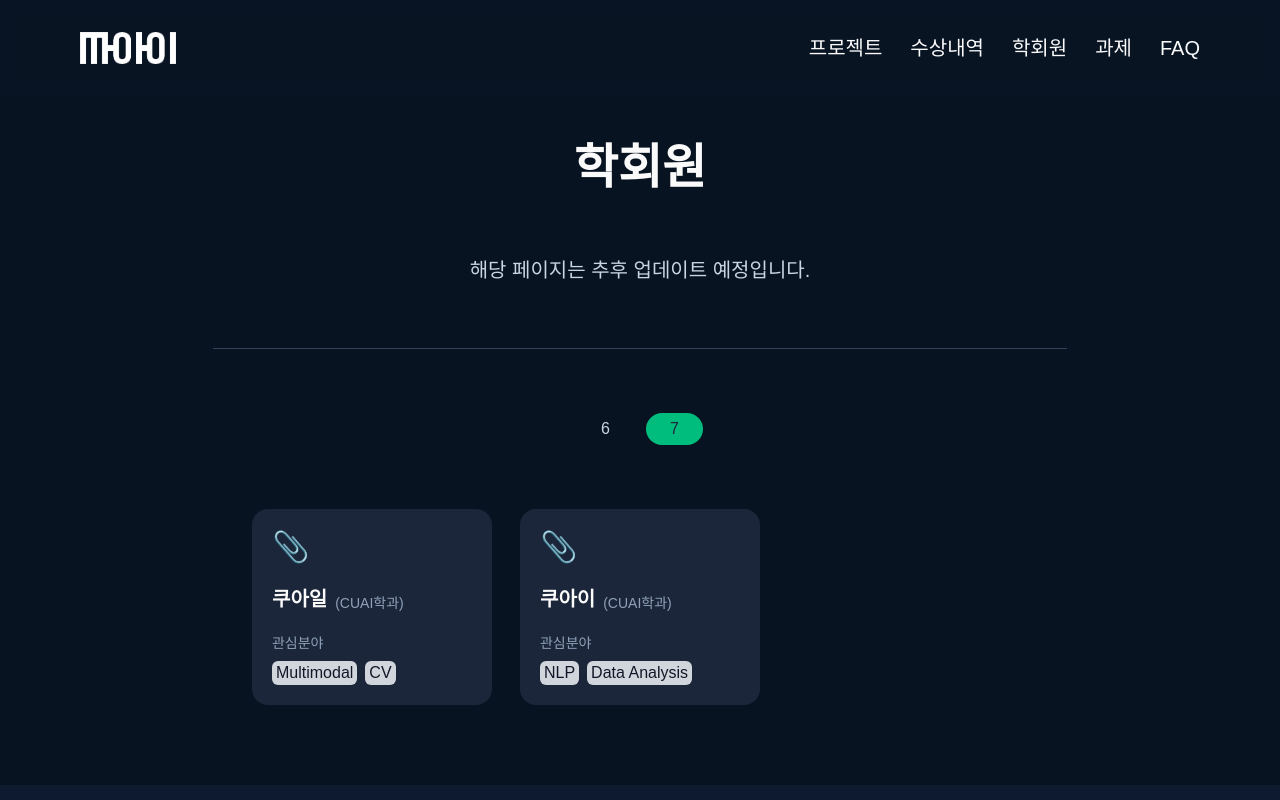
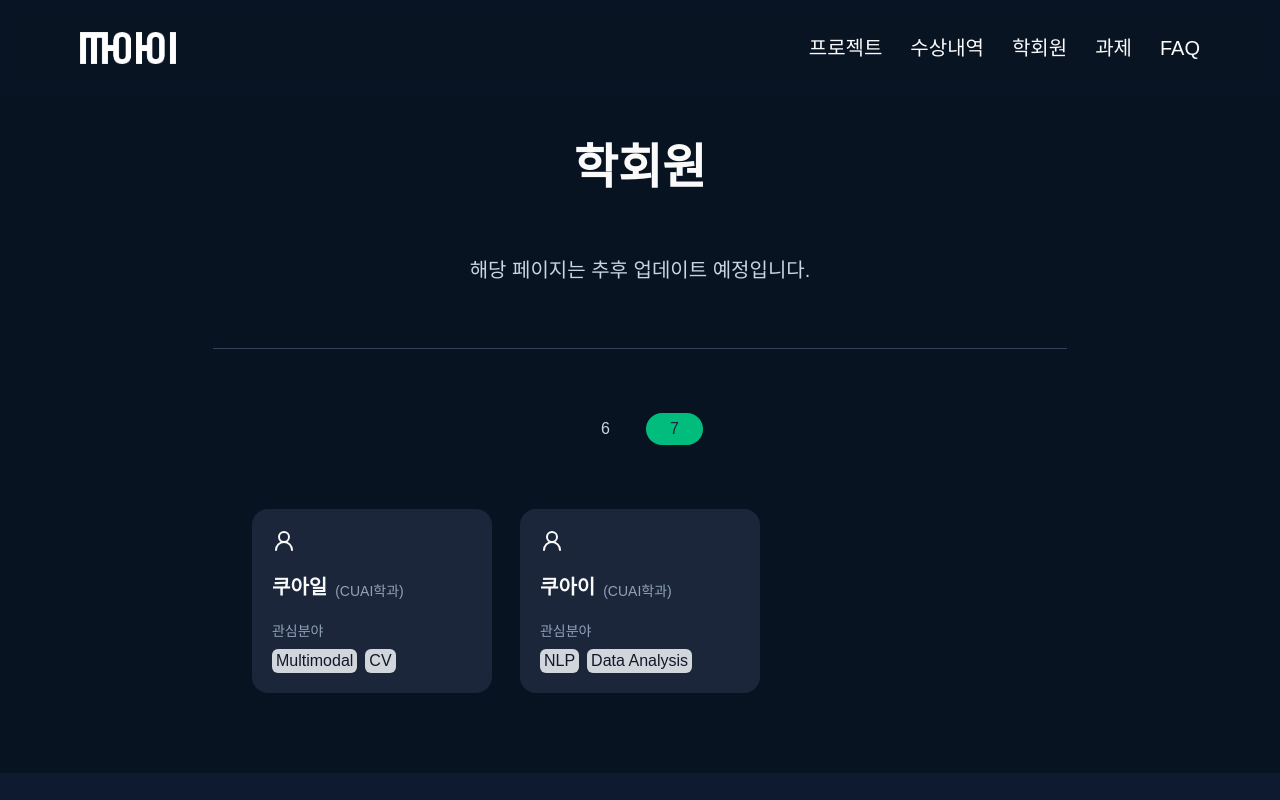
Before and after one commit to CUAI-CAU/CUAI_Webpage, a Next.js app in the folder frontend/: page /members in a window 1280 px wide. Shown: the top 800 px of the page. Built offline with nearby package versions, Linux system fonts and the light colour scheme.

Commit message:
frontend/feat: 학회원 카드 아이콘 수정

```diff
--- a/frontend/src/app/members/page.tsx
+++ b/frontend/src/app/members/page.tsx
@@ -3,6 +3,7 @@
 import { useState } from 'react'
 import { FadeInOnMount, TitledSection } from '@/components'
 import { ColoredTag } from '@/components/notion'
+import { UserRound } from 'lucide-react'
 // import { useGetMembers } from '@/hooks/useGetMembers'
 
 const TEMP_MEMBERS_BY_GENERATION = [
@@ -57,7 +58,9 @@ export default function MembersPage() {
                             key={member.id}
                             className="bg-slate-800/90 rounded-2xl w-60 p-5 space-y-5 transition-all duration-300 hover:-translate-y-1 hover:scale-[1.02]"
                         >
-                            <div className="text-3xl">📎</div>
+                            <div className="text-3xl">
+                                <UserRound />
+                            </div>
                             <div className="flex flex-row items-end gap-2">
                                 <div className="text-xl font-semibold">{member.name}</div>
                                 <p className="text-slate-400 text-sm whitespace-nowrap">({member.major})</p>
```
